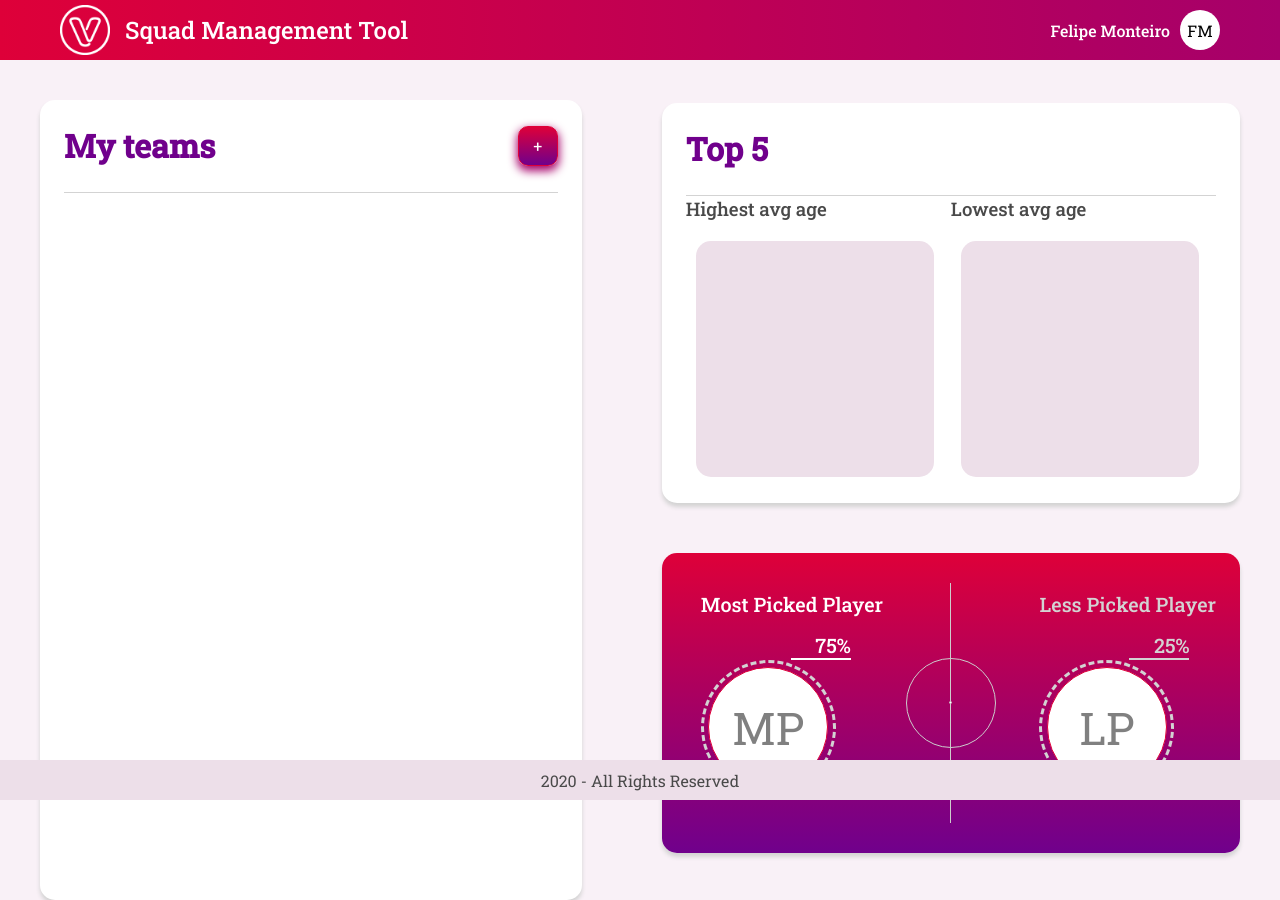
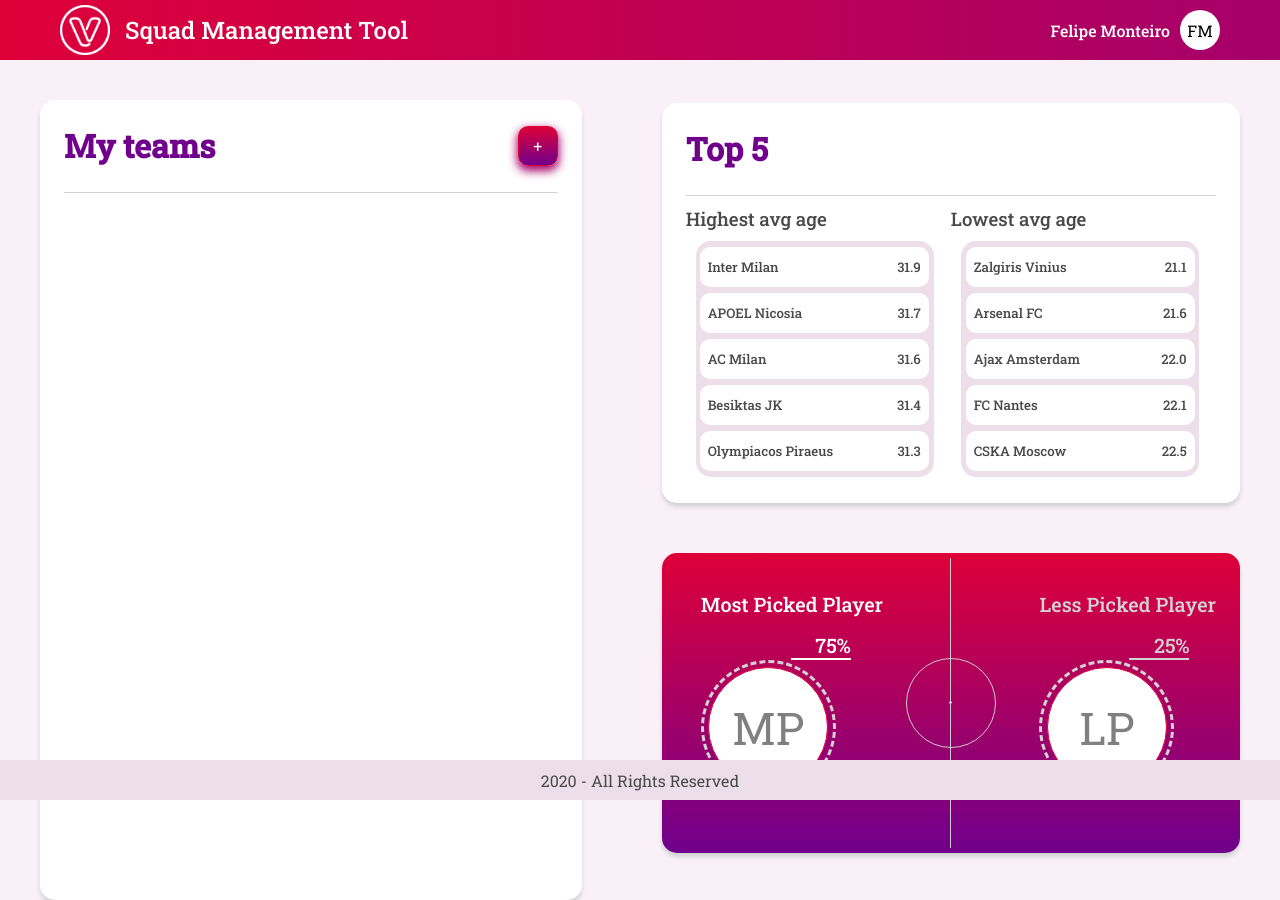
Before and after one commit to felipedeamonteiro/venturus_frontend_test_2020, a React (Create React App) app: page / in a window 1280 px wide. Built offline with nearby package versions, Linux system fonts and the light colour scheme.

Commit message:
Styling top 5 container - finished

```diff
--- a/src/pages/MyTeamsDashboard/index.tsx
+++ b/src/pages/MyTeamsDashboard/index.tsx
@@ -29,21 +29,51 @@ const MyTeamsDashboard: React.FC = () => (
             <div className="pd-left-container">
               <h3>Highest avg age</h3>
               <div className="pd2-left-container">
-                <div />
-                <div />
-                <div />
-                <div />
-                <div />
+                <div className="team-info">
+                  <h5>Inter Milan</h5>
+                  <h5>31.9</h5>
+                </div>
+                <div className="team-info">
+                  <h5>APOEL Nicosia</h5>
+                  <h5>31.7</h5>
+                </div>
+                <div className="team-info">
+                  <h5>AC Milan</h5>
+                  <h5>31.6</h5>
+                </div>
+                <div className="team-info">
+                  <h5>Besiktas JK</h5>
+                  <h5>31.4</h5>
+                </div>
+                <div className="team-info">
+                  <h5>Olympiacos Piraeus</h5>
+                  <h5>31.3</h5>
+                </div>
               </div>
             </div>
             <div className="pd-right-container">
               <h3>Lowest avg age</h3>
               <div className="pd2-right-container">
-                <div />
-                <div />
-                <div />
-                <div />
-                <div />
+                <div className="team-info">
+                  <h5>Zalgiris Vinius</h5>
+                  <h5>21.1</h5>
+                </div>
+                <div className="team-info">
+                  <h5>Arsenal FC</h5>
+                  <h5>21.6</h5>
+                </div>
+                <div className="team-info">
+                  <h5>Ajax Amsterdam</h5>
+                  <h5>22.0</h5>
+                </div>
+                <div className="team-info">
+                  <h5>FC Nantes</h5>
+                  <h5>22.1</h5>
+                </div>
+                <div className="team-info">
+                  <h5>CSKA Moscow</h5>
+                  <h5>22.5</h5>
+                </div>
               </div>
             </div>
           </div>
--- a/src/pages/MyTeamsDashboard/styles.ts
+++ b/src/pages/MyTeamsDashboard/styles.ts
@@ -129,12 +129,32 @@ export const MiddleContainer = styled.div`
           width: 50%;
           height: 100%;
 
+          h3 {
+            margin-top: 10px;
+          }
+
           .pd2-left-container {
-            margin: 20px 0 0 10px;
+            margin: 10px 0 0 10px;
             border-radius: 15px;
             background: #eddfe9;
             width: 90%;
             height: 90%;
+
+            .team-info {
+              width: 96%;
+              height: 40px;
+              padding: 8px;
+              margin: 6px 0 0 4px;
+              border-radius: 10px;
+              background: #fff;
+              display: flex;
+              justify-content: space-between;
+              align-items: center;
+
+              &:hover {
+                border: 2px solid #de0039;
+              }
+            }
           }
         }
 
@@ -144,12 +164,35 @@ export const MiddleContainer = styled.div`
           width: 50%;
           height: 100%;
 
+          h3 {
+            margin-top: 10px;
+          }
+
           .pd2-right-container {
-            margin: 20px 0 0 10px;
+            margin: 10px 0 0 10px;
             border-radius: 15px;
             background: #eddfe9;
             width: 90%;
             height: 90%;
+            display: flex;
+            flex-direction: column;
+            align-items: center;
+
+            .team-info {
+              width: 96%;
+              height: 40px;
+              padding: 8px;
+              margin-top: 6px;
+              border-radius: 10px;
+              background: #fff;
+              display: flex;
+              justify-content: space-between;
+              align-items: center;
+
+              &:hover {
+                border: 2px solid #de0039;
+              }
+            }
           }
         }
       }
@@ -171,7 +214,7 @@ export const MiddleContainer = styled.div`
         position: absolute;
         box-sizing: inherit;
         width: 1px;
-        height: 30%;
+        height: 290px;
         border-right: solid 1px ${shade(0.2, '#fff')};
       }
 
```
